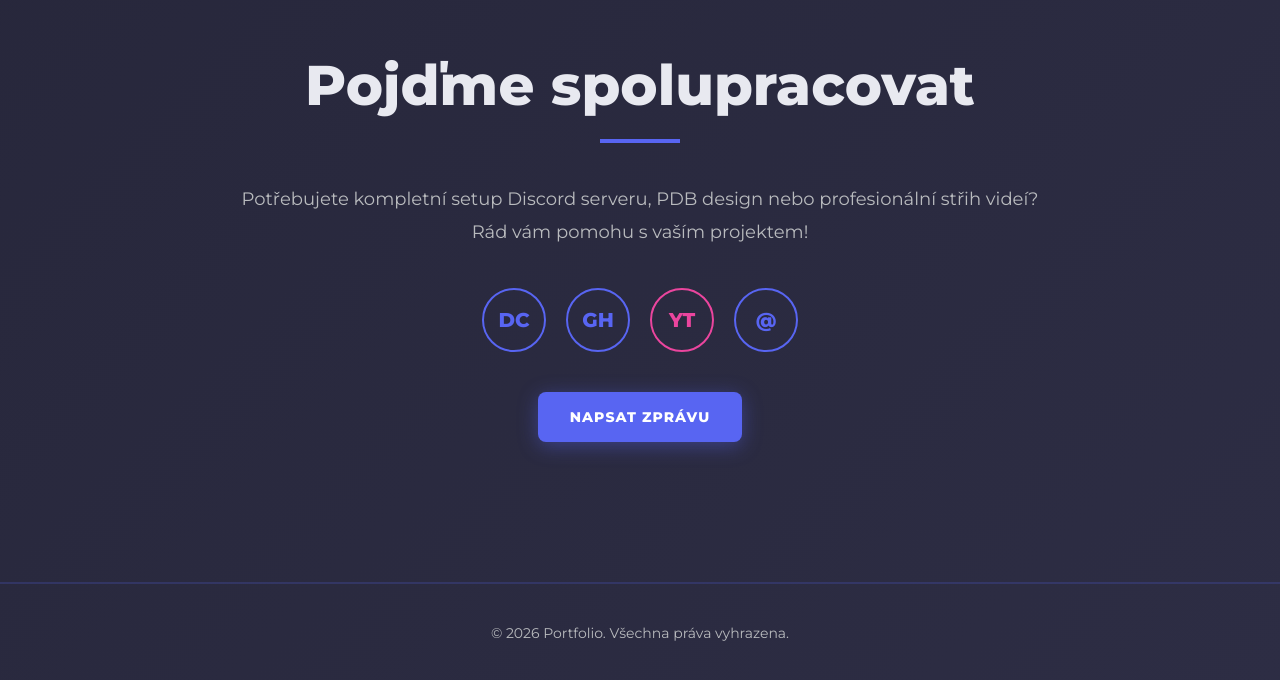
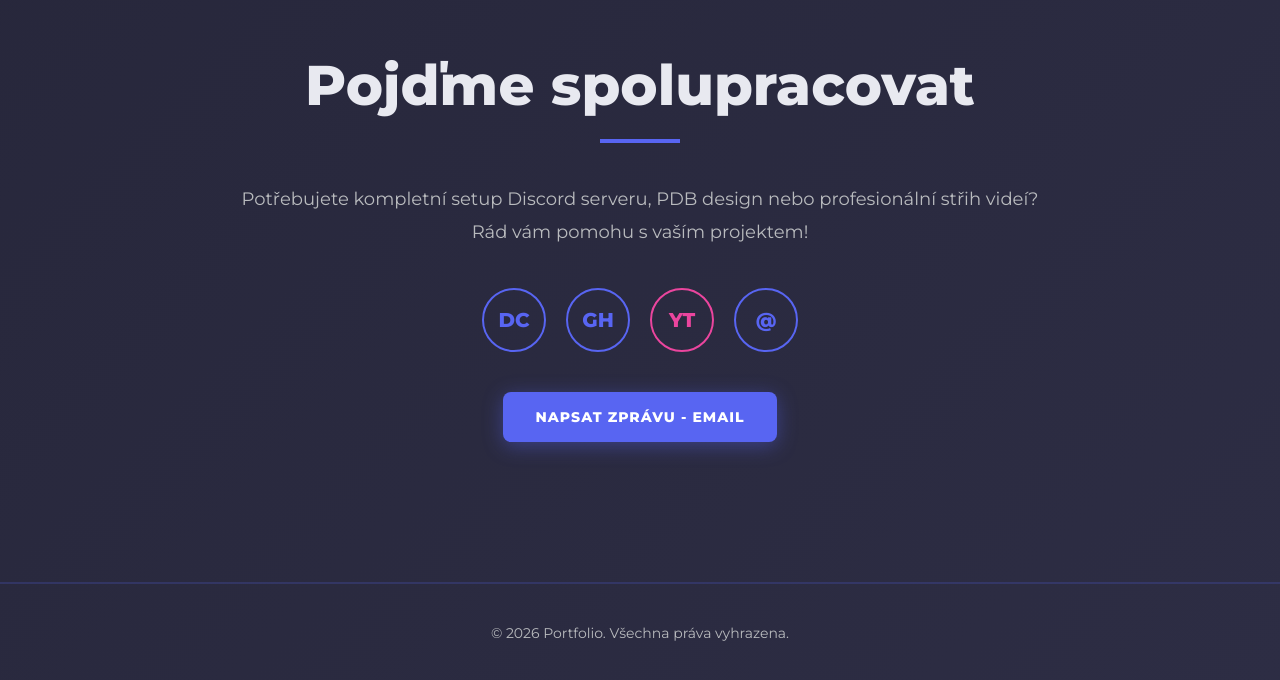
Before and after one commit to WarlitoJames/styrxedit2, a plain HTML site: page index.html in a window 1280 px wide. Shown: the part 3279-3959 px from the top of the page. Drawn offline with Linux system fonts and the light colour scheme.

Commit message:
Update email contact information in index.html

```diff
--- a/index.html
+++ b/index.html
@@ -232,13 +232,13 @@
         <a href="https://youtube.com" style="width: 60px; height: 60px; border: 2px solid #eb459e; border-radius: 50%; display: flex; align-items: center; justify-content: center; text-decoration: none; color: #eb459e; font-weight: 700; font-size: 20px; transition: all 0.3s;">
             YT
         </a>
-        <a href="mailto:email@example.com" style="width: 60px; height: 60px; border: 2px solid #5865f2; border-radius: 50%; display: flex; align-items: center; justify-content: center; text-decoration: none; color: #5865f2; font-weight: 700; font-size: 20px; transition: all 0.3s;">
+        <a href="mailto:dominik.prchal@post.cz" style="width: 60px; height: 60px; border: 2px solid #5865f2; border-radius: 50%; display: flex; align-items: center; justify-content: center; text-decoration: none; color: #5865f2; font-weight: 700; font-size: 20px; transition: all 0.3s;">
             @
         </a>
     </div>
 
-    <a href="mailto:email@example.com" style="display: inline-block; padding: 16px 32px; background: #5865f2; color: white; text-decoration: none; border-radius: 8px; font-weight: 700; font-size: 14px; text-transform: uppercase; letter-spacing: 1px; box-shadow: 0 4px 20px rgba(88, 101, 242, 0.4);">
-        Napsat zprávu
+    <a href="mailto:dominik.prchal@post.cz" style="display: inline-block; padding: 16px 32px; background: #5865f2; color: white; text-decoration: none; border-radius: 8px; font-weight: 700; font-size: 14px; text-transform: uppercase; letter-spacing: 1px; box-shadow: 0 4px 20px rgba(88, 101, 242, 0.4);">
+        Napsat zprávu - Email
     </a>
 </div>
 
```
